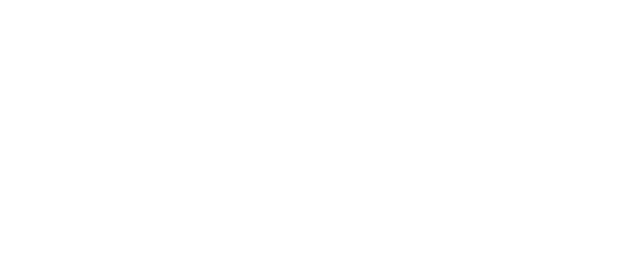
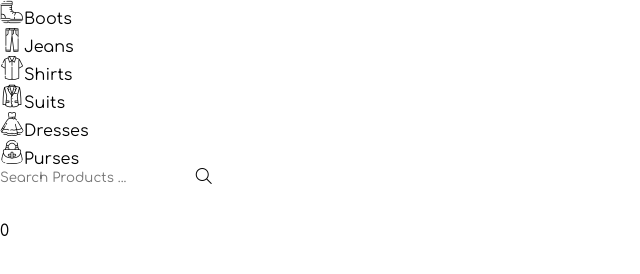
Before and after one commit to moeinmac/FakeSotre, a plain HTML site: page index.html in a window 1280 px wide. Shown: the whole page, without its empty margins (0-640 px from the left). Drawn offline with Linux system fonts and the light colour scheme; files that its build step writes are made by us from their sources; a web font is replaced by a local one.

Commit message:
css reset

```diff
--- a/css/fonts.css
+++ b/css/fonts.css
@@ -2,7 +2,3 @@
     font-family: 'Comfortaa';
     src: url('../font/Comfortaa.ttf');
 }
-@font-face {
-    font-family: 'PaytoneOne';
-    src: url('../font/PaytoneOne.ttf');
-}
--- a/css/styles.css
+++ b/css/styles.css
@@ -0,0 +1,19 @@
+@import url('fonts.css');
+
+*{
+     margin: 0; padding: 0;
+     box-sizing: border-box;
+     font-family: 'Comfortaa';
+     outline: none; border: none;
+}
+ul li {list-style: none;}
+
+img{
+     max-width: 100%;
+     border-radius: .5em;
+     -webkit-user-drag: none;
+     user-select: none;
+     -moz-user-select: none;
+     -webkit-user-select: none;
+     -ms-user-select: none;
+}
--- a/index.html
+++ b/index.html
@@ -9,6 +9,30 @@
      <link rel="stylesheet" href="icons/css/all.css">
 </head>
 <body>
-
+     <header>
+          <nav>
+               <ul>
+                    <li><img src="icons/boot.png" alt="boot"><span>Boots</span></li>
+                    <li><img src="icons/jeans.png" alt="jeans"><span>Jeans</span></li>
+                    <li><img src="icons/shirt.png" alt="shirt"><span>Shirts</span></li>
+                    <li><img src="icons/suit.png" alt="suit"><span>Suits</span></li>
+                    <li><img src="icons/dress.png" alt="dress"><span>Dresses</span></li>
+                    <li><img src="icons/handbag.png" alt="purse"/><span>Purses</span></li>
+               </ul>
+               <div class="menu">
+                    <div class="searchContainer">
+                         <input type="text" placeholder="Search Products ...">
+                         <i class="fa-light fa-magnifying-glass"></i>
+                    </div>
+                    <div class="userButtons">
+                         <i class="fa-thin fa-user-vneck user-icon"></i>
+                         <div class="cartContainer">
+                              <i class="fa-thin fa-bag-shopping cart"></i>
+                              <p class="cartCounter">0</p>
+                         </div>
+                    </div>
+               </div>
+          </nav>
+     </header>
 </body>
 </html>
```
Also changed, not shown: font/PaytoneOne.ttf (deleted).
